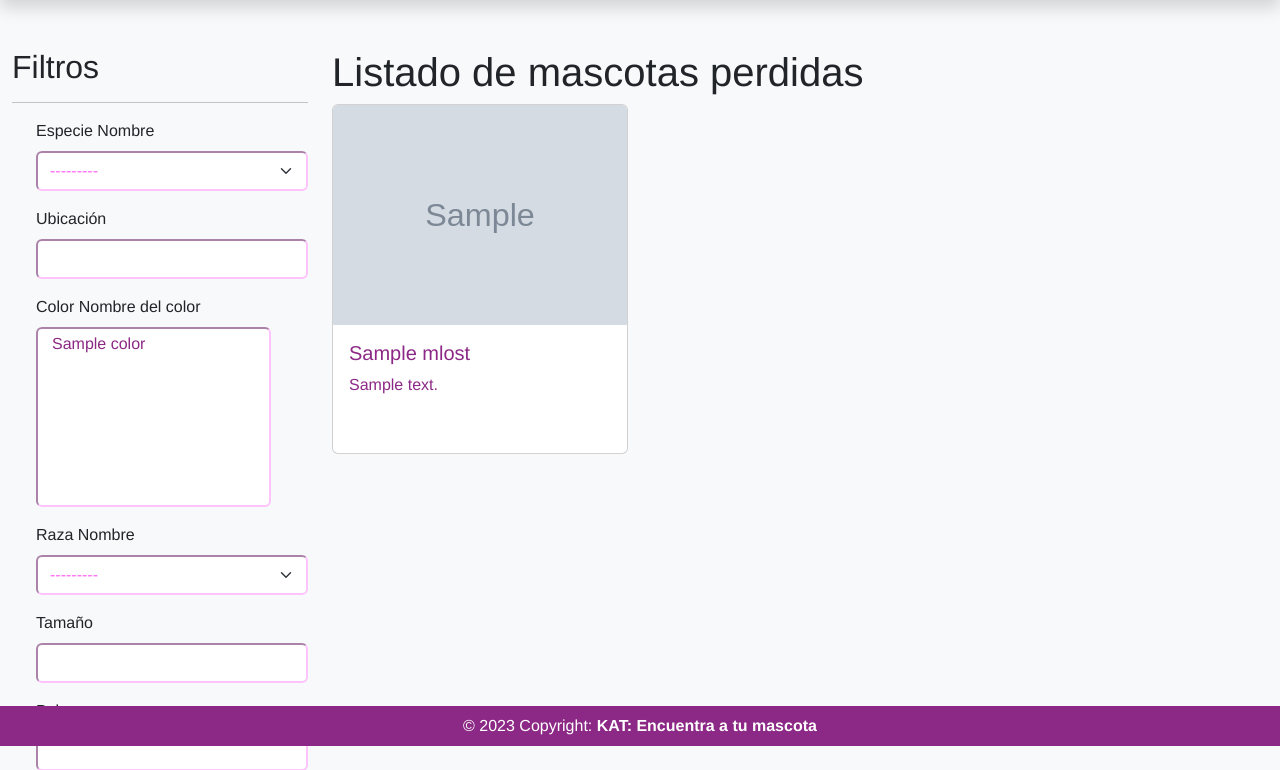
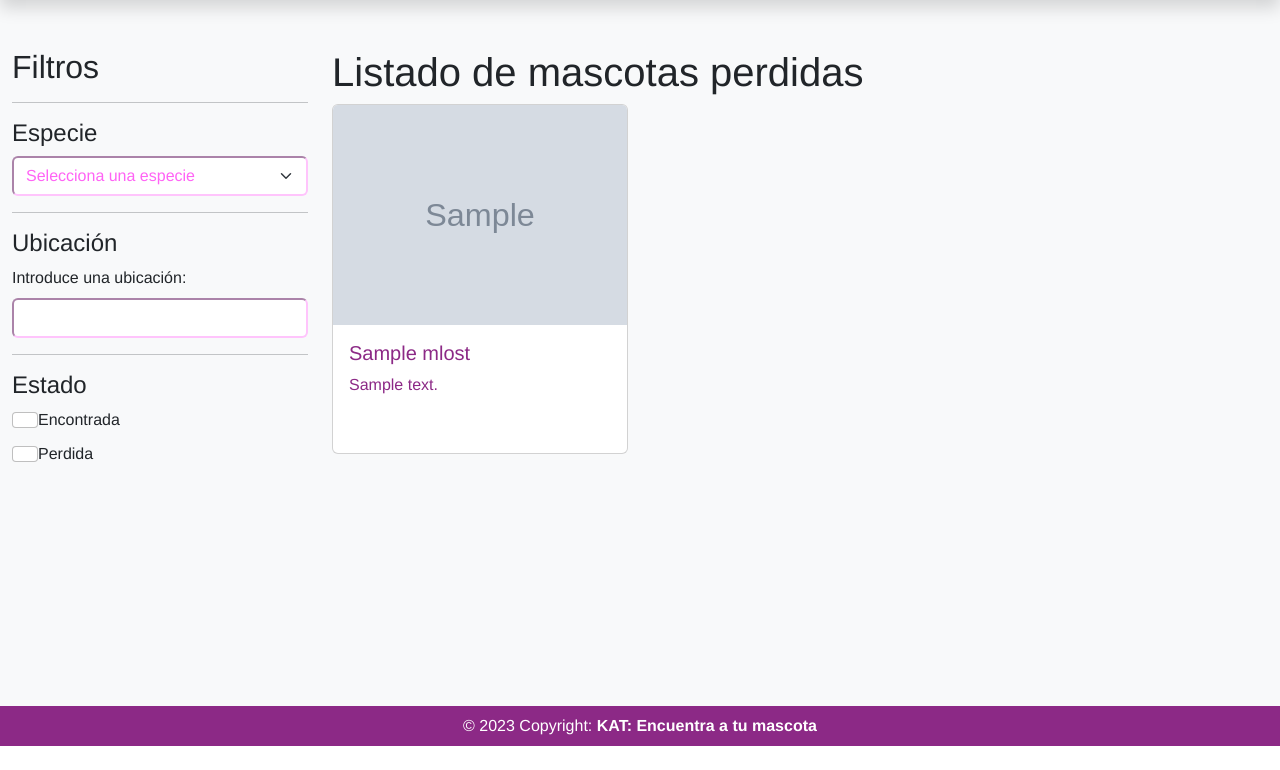
Before and after one commit to AnnieAmrod/Proyecto-KAT-Encuentra-a-tu-mascota, a Django app: page /m_perdida/ in a window 1280 px wide. Shown: the part 54-824 px from the top of the page. After the commit the page ends 800 px from the top, so only its background shows below. Run offline with Django 3.2, Linux system fonts and the light colour scheme; tables that the repository leaves empty hold one stand-in row (values such as "Sample post"); grey boxes marked "Sample" are stand-in pictures; some libraries are stand-ins or nearby versions.

Commit message:
Filtro por especie terminado

```diff
--- /dev/null
+++ b/proyectoKAT/katapp/templatetags/filtros_dropdown.py
@@ -0,0 +1,8 @@
+from django import template
+from ..models import Especie
+register = template.Library()
+
+@register.inclusion_tag('katapp/filtros_dropdown.html')
+def especie_dropdown():
+    especies = Especie.objects.all()
+    return {'especies': especies}
--- a/proyectoKAT/katapp/views.py
+++ b/proyectoKAT/katapp/views.py
@@ -10,26 +10,37 @@ from katapp.forms import MLostForm, MFindForm, AvisoForm #Importar los forms
 
 from common.mixins import AreaRestringidaMixin #Importamos los mixins
 
-from django_filters.views import FilterView #Importar para filtrar las vistas
-from .filters import MLostFilter #Importar nuestro filtro
+#from django_filters.views import FilterView #Importar para filtrar las vistas
+#from .filters import MLostFilter #Importar nuestro filtro
 
 # Create your views here.
 #!------------------------------------------ MASCOTAS PERDIDAS ---------------------------------------
-class MPerdidaListView(FilterView, ListView):
+class MPerdidaListView(TemplateView):
     template_name = "katapp/listado_m_perdidas.html"
-    filterset_class = MLostFilter
-    queryset = MLost.objects.all()
+    #filterset_class = MLostFilter
+    #queryset = MLost.objects.all()
 
-    '''def get_context_data(self, *args, **kwargs):
-        context = super().get_context_data(*args, **kwargs)
+    def get_context_data(self, **kwargs):
+        context = super(MPerdidaListView, self).get_context_data(**kwargs)
+
+        #!PRUEBA PARA SACAR MÁS DE UN REGISTRO AL FILTRAR
+        filtro_id = kwargs.get('filtro_id')
+        if filtro_id:
+            # Filtrar por especie seleccionada
+            context['mascotas'] = MLost.objects.filter(especie_id=filtro_id)
+        else:
+            # Obtener todas las mascotas
+            context['mascotas'] = MLost.objects.all()
+
+        return context
         #!CÓDIGO ANTES DE LOS FILTROS ----------------------------------
-        lost_especie_id = kwargs.get('pk')
-        context['mascotas'] = MLost.objects.filter(id=lost_especie_id) if lost_especie_id else MLost.objects.all()
+        '''filtro_id = kwargs.get('filtro_id')
+        context['mascotas'] = MLost.objects.filter(id=filtro_id) if filtro_id else MLost.objects.all()
         return context'''
         #!CÓDIGO DESPUES DE LOS FILTROS ----------------------------------
         #context['filter_form'] = self.filterset.form # Utiliza la clave 'filter_form'
         #return context
-    def get_queryset(self):
+    '''def get_queryset(self):
         queryset = super().get_queryset()
         queryset = queryset.select_related('especie')
         queryset = queryset.prefetch_related('color', 'raza')
@@ -41,7 +52,7 @@ class MPerdidaListView(FilterView, ListView):
         self.filterset = self.filterset_class(self.request.GET, queryset=queryset)
         queryset = self.filterset.qs
 
-        return queryset
+        return queryset'''
 '''def mperdida_list(request):
     f = MLostFilter(request.GET, queryset=MLost.objects.all())
     selected_species = request.GET.get('especie')
--- a/proyectoKAT/proyectoKAT/urls.py
+++ b/proyectoKAT/proyectoKAT/urls.py
@@ -31,7 +31,7 @@ urlpatterns = [
     path('panel/', common_views.PanelView.as_view(), name='panel'),
 
     path('m_perdida/', katapp_views.MPerdidaListView.as_view(), name='m_perdida'),
-    path('m_perdida/<int:lost_especie_id>/', katapp_views.MPerdidaListView.as_view(), name='m_perdida'),
+    path('m_perdida/<int:filtro_id>/', katapp_views.MPerdidaListView.as_view(), name='m_perdida'),
     #path('m_perdida/', katapp_views.mperdida_list, name="m_perdida"),
     #path('m_perdida/', katapp_views.FilterView.as_view(model=katapp_views.MPerdidaListView), name='m_perdida'),
     path('m_perdidadetail/<int:id>/', katapp_views.MPerdidaDetailView.as_view(), name='m_perdidadetail'),
--- /dev/null
+++ b/proyectoKAT/templates/katapp/filtros_dropdown.html
@@ -0,0 +1,19 @@
+<label class="h4" for="especie">Especie</label>
+<select id="especie" name="especie" class="form-select" onchange="redirectToSelectedOption()">
+    <option selected disabled>Selecciona una especie</option>
+    {% for especie in especies %}
+        <option value="{{ especie.id }}">{{ especie.nombre }}</option>
+    {% endfor %}
+</select>
+
+<script>
+    function redirectToSelectedOption() {
+        var selectElement = document.getElementById("especie");
+        var selectedOption = selectElement.options[selectElement.selectedIndex];
+        var especieId = selectedOption.value;
+
+        if (especieId) {
+            window.location.href = "{% url 'm_perdida' %}" + especieId + "/";
+        }
+    }
+</script>
--- a/proyectoKAT/templates/katapp/listado_m_perdidas.html
+++ b/proyectoKAT/templates/katapp/listado_m_perdidas.html
@@ -1,6 +1,6 @@
 {% extends 'common/base_katapp.html' %}
 
-{% load crispy_forms_tags %}
+{% load filtros_dropdown %}
 
 {% block content %}
 <div class="container-fluid">
@@ -8,14 +8,33 @@
         <div class="col-md-3">
             <h2>Filtros</h2>
             <hr>
+                {% especie_dropdown %}
+            <hr>
+            <h4>Ubicación</h4>
+            <div class="form-group">
+                <label for="ubicacion">Introduce una ubicación:</label>
+                <input type="text" class="form-control" id="ubicacion">
+            </div>
+            <hr>
+            <h4>Estado</h4>
             <div class="form-check">
-                {% crispy filter.form %}
+                <input class="form-check-input" type="checkbox" value="" id="encontrada">
+                <label class="form-check-label" for="encontrada">
+                    Encontrada
+                </label>
+            </div>
+            <div class="form-check">
+                <input class="form-check-input" type="checkbox" value="" id="perdida">
+                <label class="form-check-label" for="perdida">
+                    Perdida
+                </label>
             </div>
         </div>
         <div class="col-md-9 pb-5">
             <h1>Listado de mascotas perdidas</h1>
             <div class="row">
-                {% for mascota in filter.qs %} <!-- Utiliza la clave 'filter_form' -->
+                {% if mascotas %}
+                    {% for mascota in mascotas %}
                         <div class="col-md-4 mb-3">
                             {% if user.is_authenticated and mascota.datos_contacto == user %}
                             <a href="{% url 'm_perdida_update' pk=mascota.id %}">
@@ -37,9 +56,10 @@
                                 </div>
                             </a>
                         </div>
-                    {% empty %}
+                    {% endfor %}
+                {% else %}
                     <p>No se han encontrado mascotas</p>
-                {% endfor %}
+                {% endif %}
             </div>
         </div>
     </div>
```
Also changed, not shown: proyectoKAT/katapp/templatetags/__init__.py (added). Lines whose indentation alone changed are shown as unchanged.
